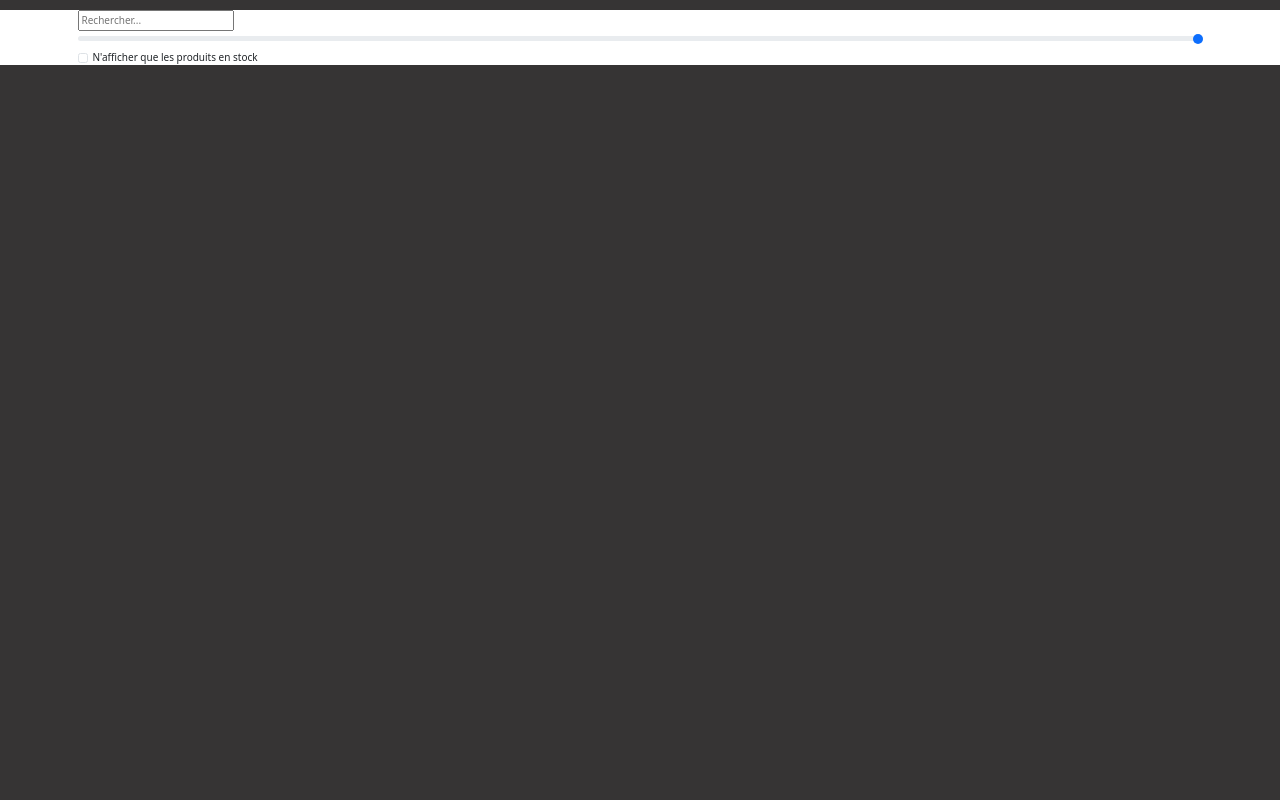
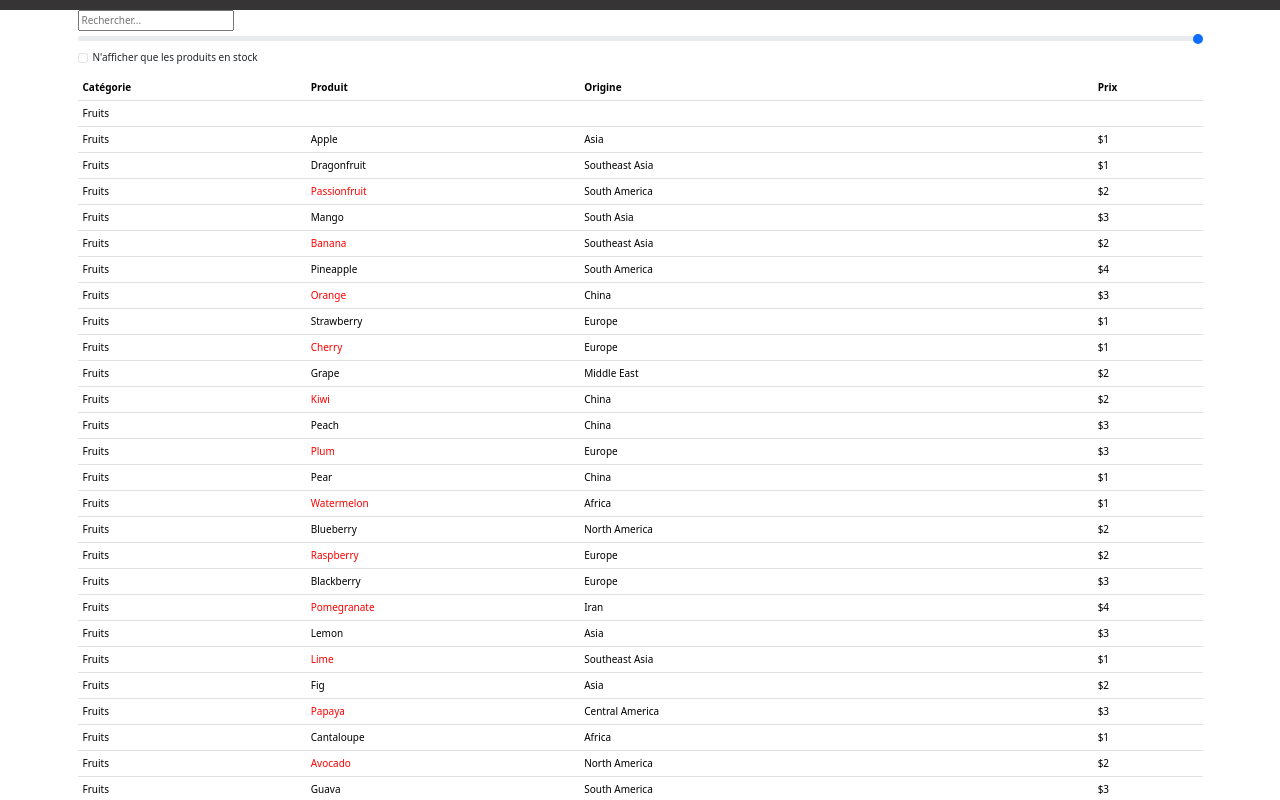
Before and after one commit to simbld/TP-React-List-de-produits, a React (Vite) app: page / in a window 1280 px wide. Shown: the top 800 px of the page. Built offline with nearby package versions, Linux system fonts and the light colour scheme.

Commit message:
finished implementation

```diff
--- a/src/App.jsx
+++ b/src/App.jsx
@@ -1,10 +1,30 @@
+import { useState } from "react";
 import SearchBar from "./components/products/SearchBar";
+import ProductTable from "./components/products/ProductTable";
+import PRODUCTS from "./product";
 import "./App.css";
 
 function App() {
+    const [showStockedOnly, setShowStockedOnly] = useState(false);
+    const [search, setSearch] = useState("");
+    const visibleProducts = PRODUCTS.filter((product) => {
+        if (showStockedOnly && !product.stocked) {
+            return false;
+        }
+        if (search && !product.productName.includes(search)) {
+            return false;
+        }
+        return true;
+    });
     return (
         <div className="container my-3">
-            <SearchBar />
+            <SearchBar
+                showStockedOnly={showStockedOnly}
+                search={search}
+                onSearchChange={setSearch}
+                onStockedOnlyChanged={setShowStockedOnly}
+            />
+            <ProductTable products={visibleProducts} />
         </div>
     );
 }
--- /dev/null
+++ b/src/components/products/ProductTable.jsx
@@ -0,0 +1,37 @@
+import { productTablePropTypes } from "../../proptypes";
+import ProductCategoryRow from "./ProductCategoryRow";
+import ProductRow from "./ProductRow";
+
+export default function ProductTable({ products }) {
+    const rows = products.reduce((accRows, product, index) => {
+        if (index === 0 || product.category !== products[index - 1].category) {
+            accRows.push(
+                <ProductCategoryRow
+                    category={product.category}
+                    key={`category-${product.category}`}
+                />,
+            );
+        }
+
+        accRows.push(
+            <ProductRow product={product} key={product.productName} />,
+        );
+        return accRows;
+    }, []);
+
+    return (
+        <table className="table">
+            <thead>
+                <tr>
+                    <th>Catégorie</th>
+                    <th>Produit</th>
+                    <th>Origine</th>
+                    <th>Prix</th>
+                </tr>
+            </thead>
+            <tbody>{rows}</tbody>
+        </table>
+    );
+}
+
+ProductTable.propTypes = productTablePropTypes;
```
